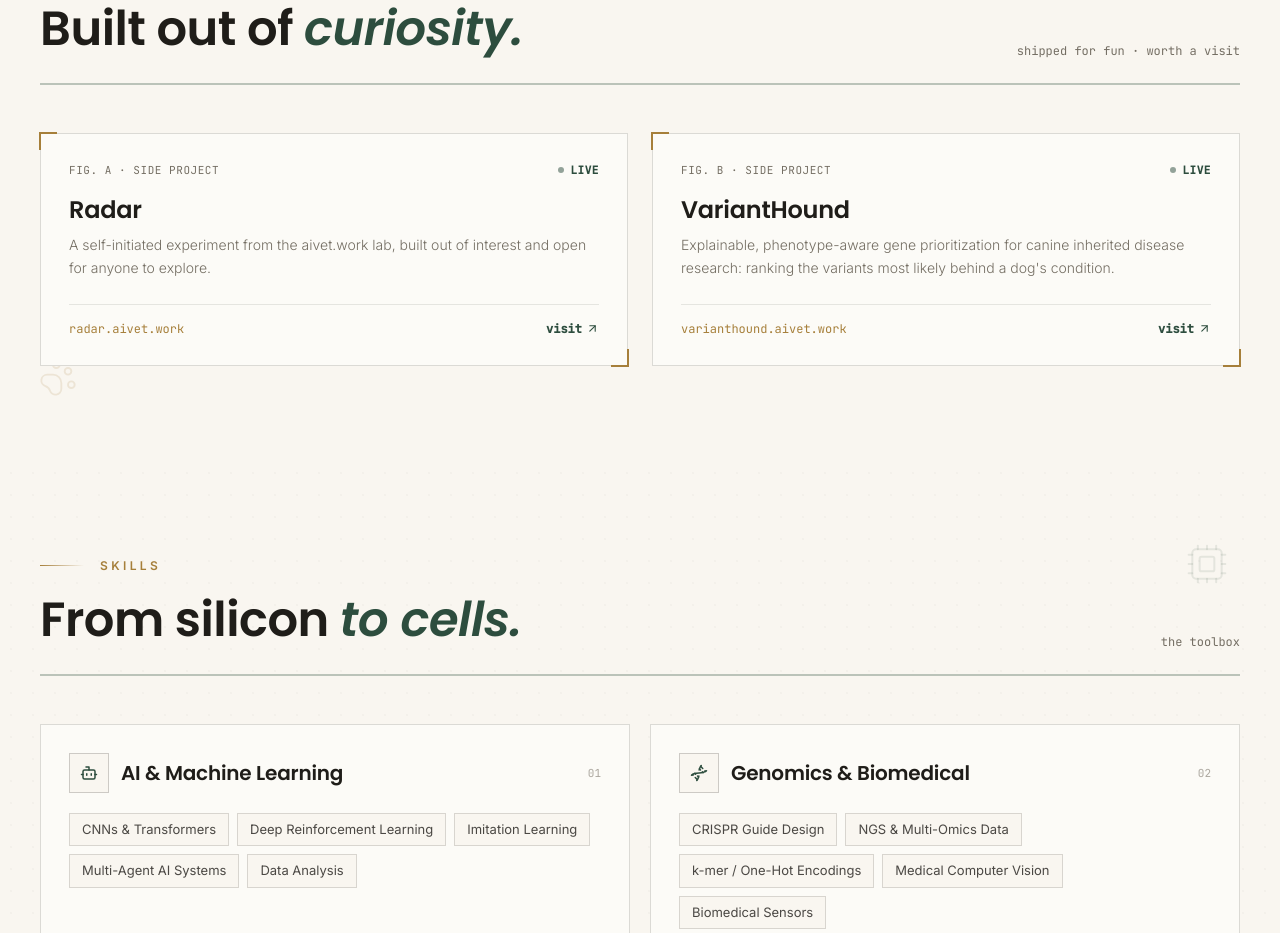
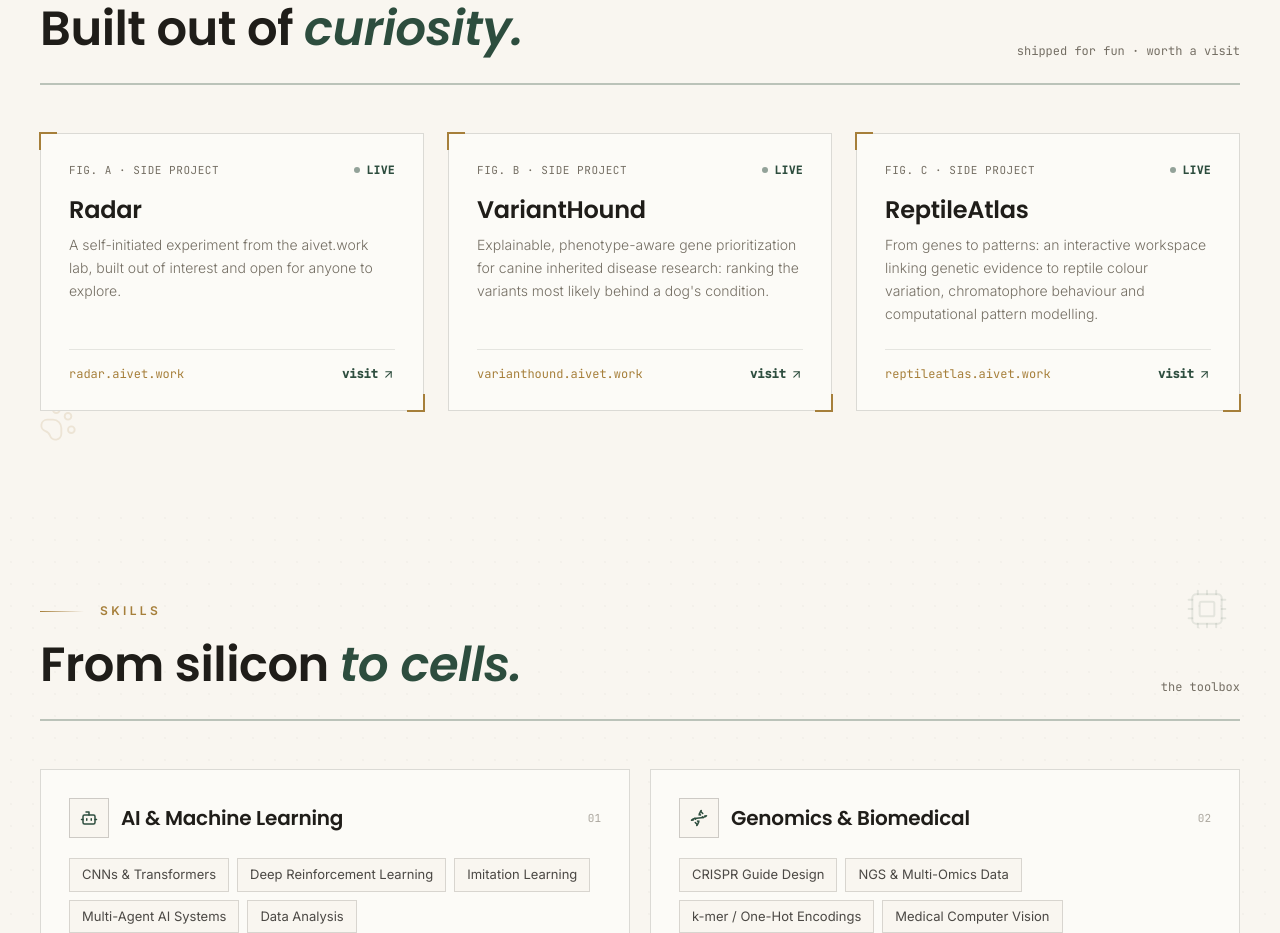
Before and after one commit to TinyAnts/raj-portfolio, a React (Vite) app: page / in a window 1280 px wide. Shown: the part 6280-7213 px from the top of the page. Built offline with nearby package versions, Linux system fonts and the light colour scheme.

Commit message:
Add ReptileAtlas side project, equal-height project cards

```diff
--- a/src/pages/Home.tsx
+++ b/src/pages/Home.tsx
@@ -198,6 +198,14 @@ const PROJECTS = [
     url: "https://varianthound.aivet.work/",
     domain: "varianthound.aivet.work",
     desc: "Explainable, phenotype-aware gene prioritization for canine inherited disease research: ranking the variants most likely behind a dog's condition.",
+  },
+
+  {
+    name: "ReptileAtlas",
+    fig: "C",
+    url: "https://reptileatlas.aivet.work/",
+    domain: "reptileatlas.aivet.work",
+    desc: "From genes to patterns: an interactive workspace linking genetic evidence to reptile colour variation, chromatophore behaviour and computational pattern modelling.",
   },
 ];
 
@@ -876,7 +884,7 @@ export default function Home() {
             <span className="font-mono text-xs text-muted-foreground">shipped for fun · worth a visit</span>
           </motion.div>
 
-          <div className="grid grid-cols-1 md:grid-cols-2 gap-6">
+          <div className="grid grid-cols-1 md:grid-cols-2 lg:grid-cols-3 gap-6">
             {PROJECTS.map((pr, i) => (
               <motion.a
                 key={pr.name}
@@ -887,7 +895,7 @@ export default function Home() {
                 whileInView={{ opacity: 1, y: 0 }}
                 viewport={{ once: true, margin: "-40px" }}
                 transition={{ delay: i * 0.08 }}
-                className="relative block bg-card border border-ink/15 p-7 hover:border-ink/35 transition-colors group"
+                className="relative flex flex-col bg-card border border-ink/15 p-7 hover:border-ink/35 transition-colors group"
                 data-testid={`card-project-${i}`}
               >
                 <span className="absolute -top-[2px] -left-[2px] w-[18px] h-[18px] border-t-[2.5px] border-l-[2.5px] border-brass" aria-hidden="true"></span>
@@ -898,7 +906,7 @@ export default function Home() {
                 </div>
                 <h3 className="font-heading font-semibold text-2xl mb-2 group-hover:translate-x-1 transition-transform">{pr.name}</h3>
                 <p className="text-sm text-muted-foreground leading-relaxed font-light mb-6">{pr.desc}</p>
-                <div className="flex items-center justify-between border-t border-ink/10 pt-4">
+                <div className="flex items-center justify-between border-t border-ink/10 pt-4 mt-auto">
                   <span className="font-mono text-xs text-brass">{pr.domain}</span>
                   <span className="font-mono text-xs font-bold text-forest flex items-center gap-1">visit <ArrowUpRight size={13} className="group-hover:translate-x-0.5 group-hover:-translate-y-0.5 transition-transform" /></span>
                 </div>
```
Also changed, not shown: 1 other file (tests, documents, lock files or other folders).
